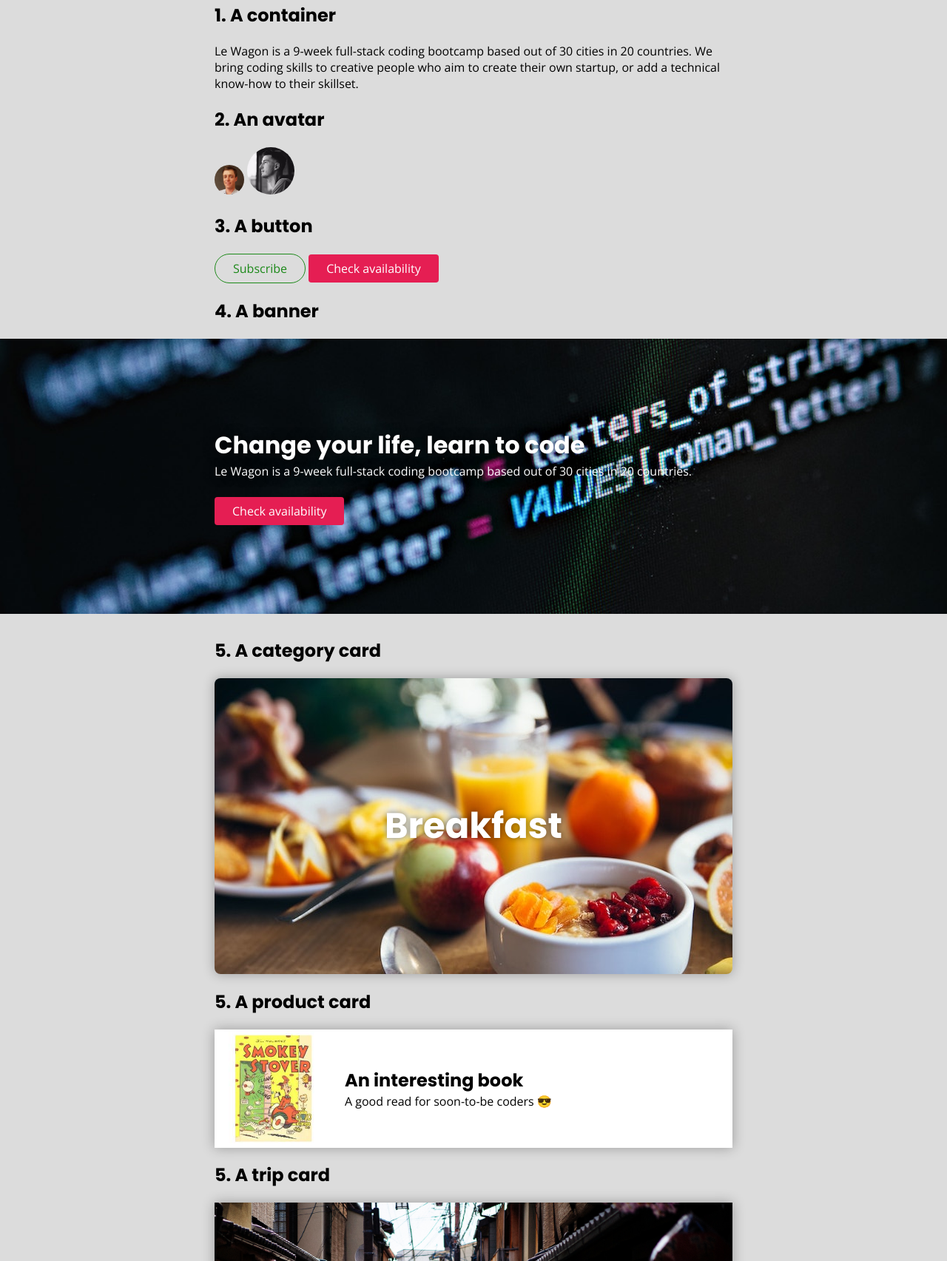
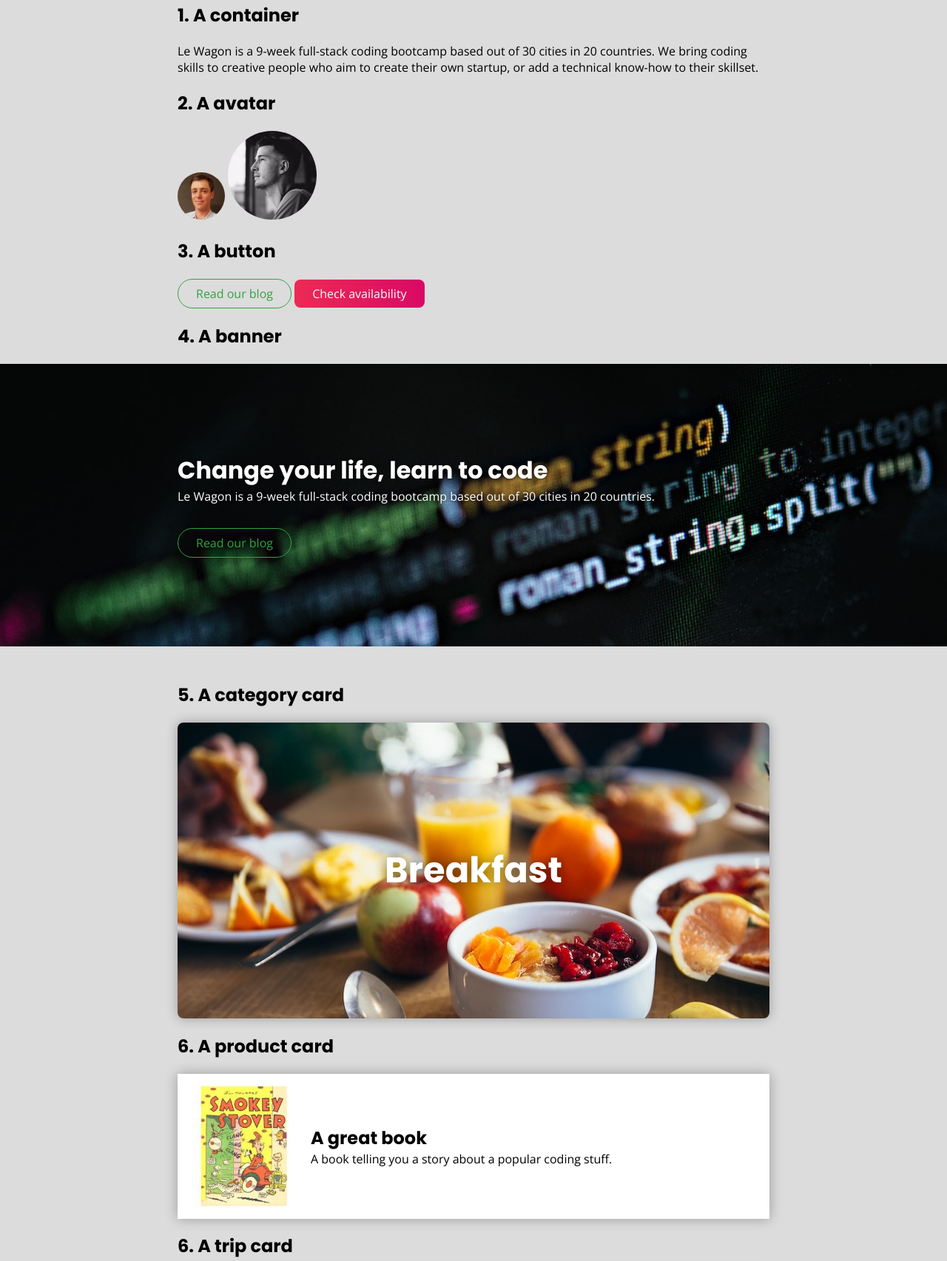
Before and after one commit to yannklein/components-demo-656, a plain HTML site: page components.html in a window 1280 px wide. Shown: the part 66-1771 px from the top of the page at 74% size. Drawn offline with nearby package versions, Linux system fonts and the light colour scheme.

Commit message:
lecture done

```diff
--- a/components.html
+++ b/components.html
@@ -2,7 +2,6 @@
   <head>
     <meta charset="utf-8">
     <title>Components demo</title>
-
     <link rel="stylesheet" href="css/style.css">
   </head>
 
@@ -13,41 +12,41 @@
       <div class="container">
         <h2>1. A container</h2>
         <p>Le Wagon is a 9-week full-stack coding bootcamp based out of 30 cities in 20 countries. We bring coding skills to creative people who aim to create their own startup, or add a technical know-how to their skillset.</p>
-        <h2>2. An avatar</h2>
-        <img class="avatar" src="images/someone.jpg" alt="avatar">
-        <img src="images/someone_else.jpg" alt="avatar large" class="avatar-lg">
+        <h2>2. A avatar</h2>
+        <img src="images/someone.jpg" alt="avatar" class="avatar">
+        <img src="images/someone_else.jpg" alt="large avatar" class="avatar-lg">
         <h2>3. A button</h2>
-        <a href="#" class="btn-medium">Subscribe</a>
+        <a href="#" class="btn-medium">Read our blog</a>
         <a href="#" class="btn-airbnb">Check availability</a>
         <h2>4. A banner</h2>
       </div>
-      <div class="banner" style="background-image: url(images/background.jpg)">
+      <div class="banner" style="background-image: url(images/background.jpg);">
         <div class="container">
           <h1>Change your life, learn to code</h1>
           <p>Le Wagon is a 9-week full-stack coding bootcamp based out of 30 cities in 20 countries.</p>
-          <a href="#" class="btn-airbnb">Check availability</a>
+          <a href="#" class="btn-medium">Read our blog</a>
         </div>
       </div>
       <div class="container">
         <h2>5. A category card</h2>
-        <div class="card-category" style="background-image: url(images/breakfast.jpg)">
+        <div class="card-category" style="background-image: url(images/breakfast.jpg);">
           <h2>Breakfast</h2>
         </div>
-        <h2>5. A product card</h2>
+        <h2>6. A product card</h2>
         <div class="card-product">
           <img src="images/product.jpg" alt="product">
           <div>
-            <h2>An interesting book</h2>
-            <p>A good read for soon-to-be coders 😎</p>
+            <h2>A great book</h2>
+            <p>A book telling you a story about a popular coding stuff.</p>
           </div>
         </div>
-        <h2>5. A trip card</h2>
+        <h2>6. A trip card</h2>
         <div class="card-trip">
           <img src="images/kyoto.jpg" alt="kyoto">
-          <div class="card-trip-footer">
+          <div class="card-footer">
             <div>
-              <h2>Trip to Khaolak</h2>
-              <p>One of the nicest bays on Earth.</p>
+              <h2>Kyoto</h2>
+              <p>What a cute city</p>
             </div>
             <h2>$999</h2>
           </div>
--- a/css/components/avatar.css
+++ b/css/components/avatar.css
@@ -1,13 +1,15 @@
 .avatar {
-  width: 40px;
-  height: 40px;
+  width: 64px;
+  height: 64px;
   object-fit: cover;
+  object-position: 50% 50%;
   border-radius: 50%;
 }
 
 .avatar-lg {
-  width: 64px;
-  height: 64px;
+  width: 120px;
+  height: 120px;
   object-fit: cover;
+  object-position: 50% 50%;
   border-radius: 50%;
 }
--- a/css/components/banner.css
+++ b/css/components/banner.css
@@ -1,16 +1,15 @@
 .banner {
-  padding: 120px 0;
   color: white;
+  padding: 120px;
   background-size: cover;
-  background-position: 50% 80%;
-  margin-bottom: 32px;
+  text-shadow: 0 0 4px rgb(0 0 0 / 90%);
+  margin-bottom: 48px;
 }
 
 .banner h1, .banner p {
   margin: 0;
-  text-shadow: 0 0 16px rgb(0 0 0 / 70%);
 }
 
-.banner p {
-  margin-bottom: 24px;
+.banner a {
+  margin-top: 32px;
 }
--- a/css/components/button.css
+++ b/css/components/button.css
@@ -1,20 +1,23 @@
+.btn-medium {
+  border: 1px solid #34A244;
+  padding: 8px 24px;
+  border-radius: 50px;
+  color: #34A244;
+  transition: background-color 1s, color 1s;
+}
+
+.btn-medium:hover {
+  background-color: #34A244;
+  color: white;
+}
+
 .btn-airbnb {
   padding: 8px 24px;
-  border-radius: 4px;
-  background-color: #E51E53;
+  border-radius: 8px;
+  background-image: linear-gradient(to right, #EE2A54, #D90965);
   color: white;
-  transition: background-color .3s;
-  display: inline-block;
 }
 
 .btn-airbnb:hover {
-  background-color: #b22097;
+  background-image: linear-gradient(to right, #D90965, #EE2A54);
 }
-
-.btn-medium {
-  border: 1px solid #1C8919;
-  color: #1C8919;
-  border-radius: 50px;
-  display: inline-block;
-  padding: 8px 24px;
-}
--- a/css/components/card.css
+++ b/css/components/card.css
@@ -1,26 +1,25 @@
 .card-category {
   height: 400px;
+  color: white;
+  font-size: 32px;
+  display: flex;
+  align-items: center;
+  justify-content: center;
+  text-shadow: 0 0 16px rgb(0 0 0 / 50%);
   border-radius: 8px;
   box-shadow: 0 0 16px rgba(0,0,0,0.3);
-  display: flex;
-  justify-content: center;
-  align-items: center;
-  color: white;
-  text-shadow: 0 0 8px rgba(0,0,0,0.5);
-  font-size: 32px;
 }
 
 .card-product {
   background-color: white;
-  box-shadow: 0 0 16px rgba(0,0,0,0.3);
   display: flex;
   align-items: center;
+  box-shadow: 0 0 16px rgba(0,0,0,0.3);
 }
 
 .card-product img {
-  height: 160px;
-  width: 160px;
-  margin-right: 16px;
+  height: 180px;
+  margin: 8px 0;
 }
 
 .card-product h2, .card-product p {
@@ -34,18 +33,18 @@
 }
 
 .card-trip img {
+  width: 100%;
   height: 400px;
-  width: 100%;
   object-fit: cover;
 }
 
-.card-trip-footer {
+.card-footer {
   display: flex;
   justify-content: space-between;
   align-items: flex-end;
   padding: 16px;
 }
 
-.card-trip-footer h2, .card-trip-footer p {
+.card-footer h2, .card-footer p {
   margin: 0;
 }
--- a/css/components/container.css
+++ b/css/components/container.css
@@ -1,5 +1,5 @@
 .container {
-  width: 700px;
+  width: 800px;
   margin: 0 auto;
 }
 
@@ -8,15 +8,8 @@
     width: 600px;
   }
 }
-
-@media (max-width:700px) {
+@media (max-width: 700px) {
   .container {
     width: 500px;
   }
 }
-
-@media (max-width: 500px) {
-  .container {
-    width: 300px;
-  }
-}
```
Also changed, not shown: index.html (+23 -20 lines), images/product.png (deleted).
